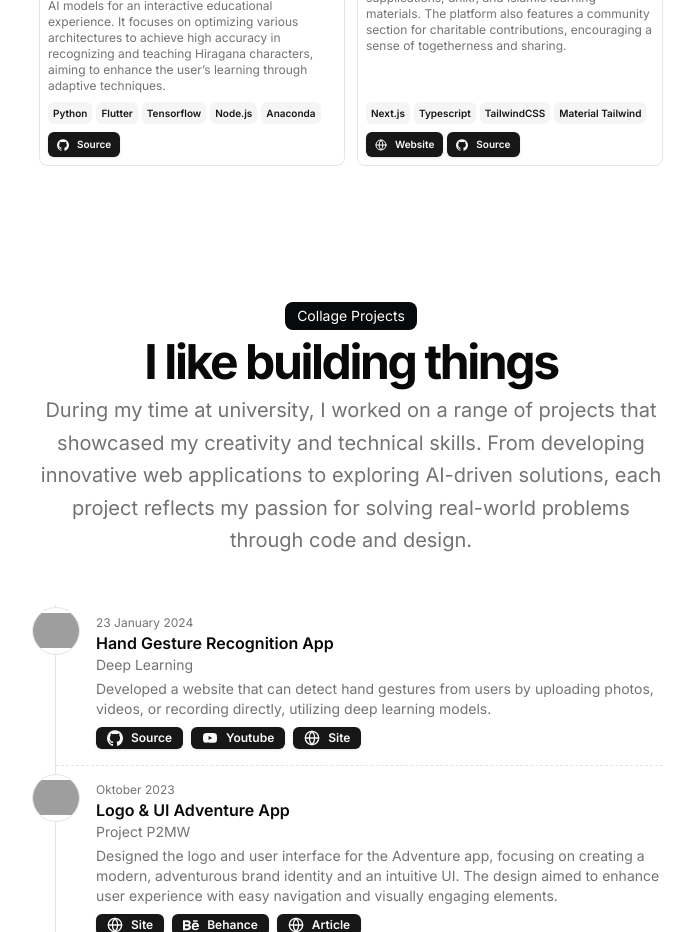
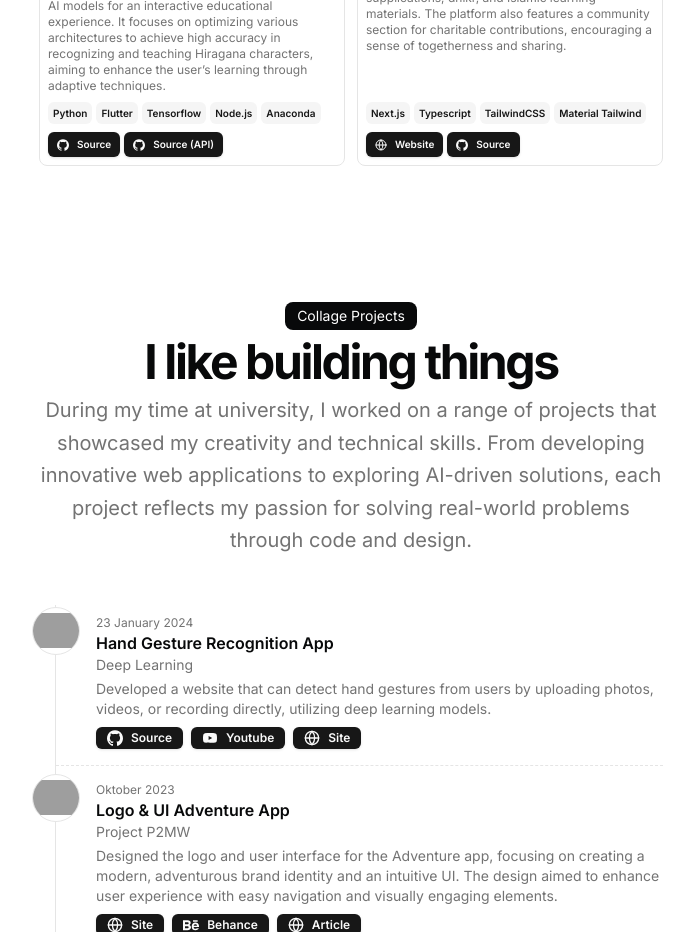
Before and after one commit to fangbim/bim, a Next.js app: page / in a window 1280 px wide. Shown: the part 1360-2292 px from the top of the page, without its empty margins (289-983 px from the left). Built offline with nearby package versions, Linux system fonts and the light colour scheme; grey boxes are pictures that could not be loaded.

Commit message:
add project

```diff
--- a/src/data/resume.tsx
+++ b/src/data/resume.tsx
@@ -114,6 +114,11 @@
         {
           type: "Source",
           href: "https://github.com/fangbim/learn_hiragana_app",
+          icon: <Icons.github className="size-3" />,
+        },
+        {
+          type: "Source (API)",
+          href: "https://github.com/fangbim/kosakata-hiragana-api",
           icon: <Icons.github className="size-3" />,
         },
       ],
```
